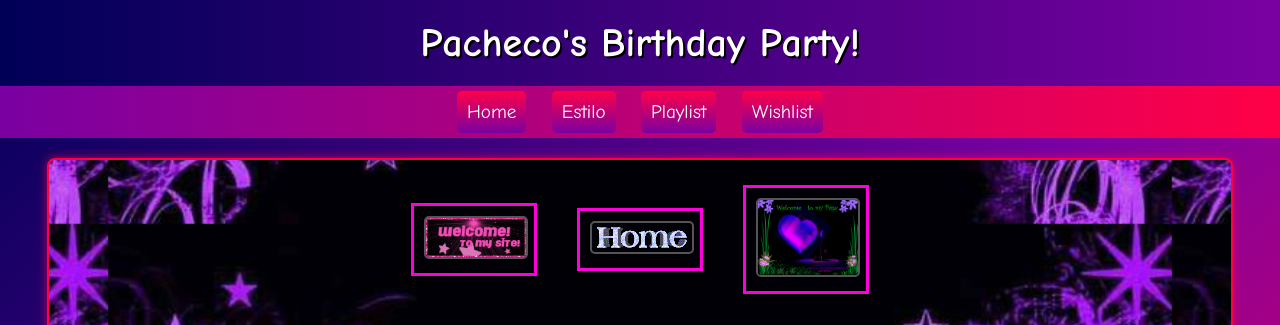
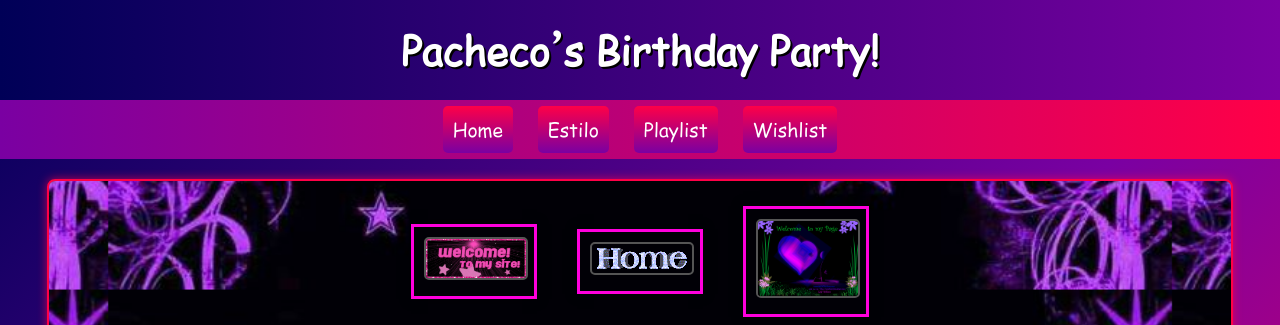
Before and after one commit to vitaonovais/GPachecoWebsite, a website: page public/index.html in a window 1280 px wide. Shown: the top 325 px of the page. Drawn offline with Linux system fonts and the light colour scheme.

Commit message:
index.html

```diff
--- a/public/index.html
+++ b/public/index.html
@@ -6,11 +6,12 @@
     <title>Birthday Party Invite</title>
     <style>
     /* Base Styles */
+
     body {
-        background: linear-gradient(135deg, #000057, #7A00A2, #FF0047); /* Trilinear gradient */
+        background: linear-gradient(135deg, #000057, #7A00A2, #FF0047);
         background-size: cover;
         color: white;
-        font-family: Comic Sans MS, sans-serif;
+        font-family: 'EMcomic', Comic Sans MS, sans-serif;
         margin: 0;
         padding: 0;
     }
@@ -280,6 +281,14 @@
         75% { color: blue; }
         100% { color: red; }
     }
+    @font-face {
+        font-family: 'EMcomic';
+        src: url('fonts/EMcomic-Regular.woff2') format('woff2'),
+            url('fonts/EMcomic-Regular.woff') format('woff');
+        font-weight: normal;
+        font-style: normal;
+    }
+
 
     .flashing {
         animation: flash 1s infinite;
```
